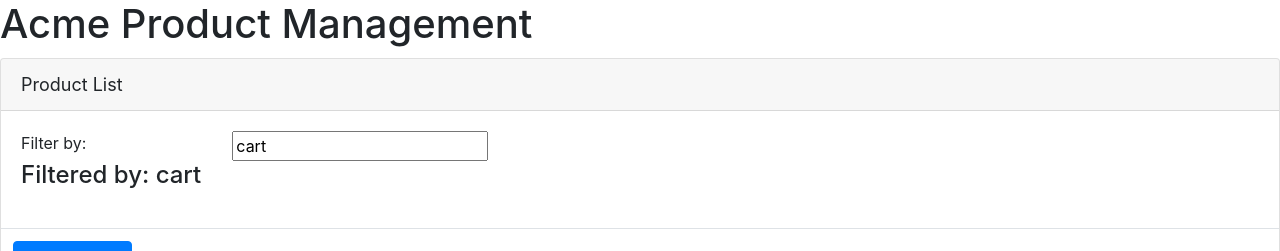
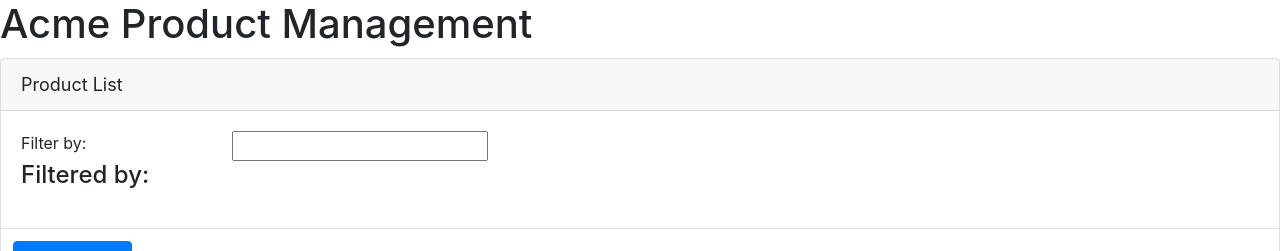
Before and after one commit to sanderjetten/Angular-getting-started, an Angular app: page / in a window 1280 px wide. Shown: the top 251 px of the page. Built offline with nearby package versions, Linux system fonts and the light colour scheme.

Commit message:
Added filtering to product list

```diff
--- a/src/app/products/product-list.component.html
+++ b/src/app/products/product-list.component.html
@@ -36,7 +36,7 @@
         </tr>
       </thead>
       <tbody>
-        <tr *ngFor='let product of products'>
+        <tr *ngFor='let product of filteredProducts'>
           <td>
             <img *ngIf='showImage'
                 [src]='product.imageUrl'
--- a/src/app/products/product-list.component.ts
+++ b/src/app/products/product-list.component.ts
@@ -11,7 +11,9 @@
   imageWidth: number = 50;
   imageMargin: number = 10;
   showImage: boolean = false;
-  listFilter: string = 'cart';
+  _listFilter: string;
+
+  filteredProducts: IProduct[];
   products: IProduct[] = [{
     "productId": 1,
     "productName": "Leaf Rake",
@@ -43,8 +45,26 @@
     "imageUrl": "https://openclipart.org/image/300px/svg_to_png/73/rejon_Hammer.png"
   }];
 
+  constructor(){
+    this.filteredProducts = this.products;
+  }
+
   toggleImage(): void{
     this.showImage = !this.showImage;
+  }
+
+  get listFilter(): string{
+    return this._listFilter;
+  }
+  set listFilter(value: string){
+    this._listFilter = value;
+    this.filteredProducts = this._listFilter ? this.performFilter(this._listFilter) : this.products;
+  }
+
+  performFilter(filterBy: string): IProduct[]{
+    filterBy = filterBy.toLocaleLowerCase();
+    return this.products.filter((product: IProduct) =>
+      product.productName.toLocaleLowerCase().indexOf(filterBy) !== -1);
   }
 
   ngOnInit(): void{
```
